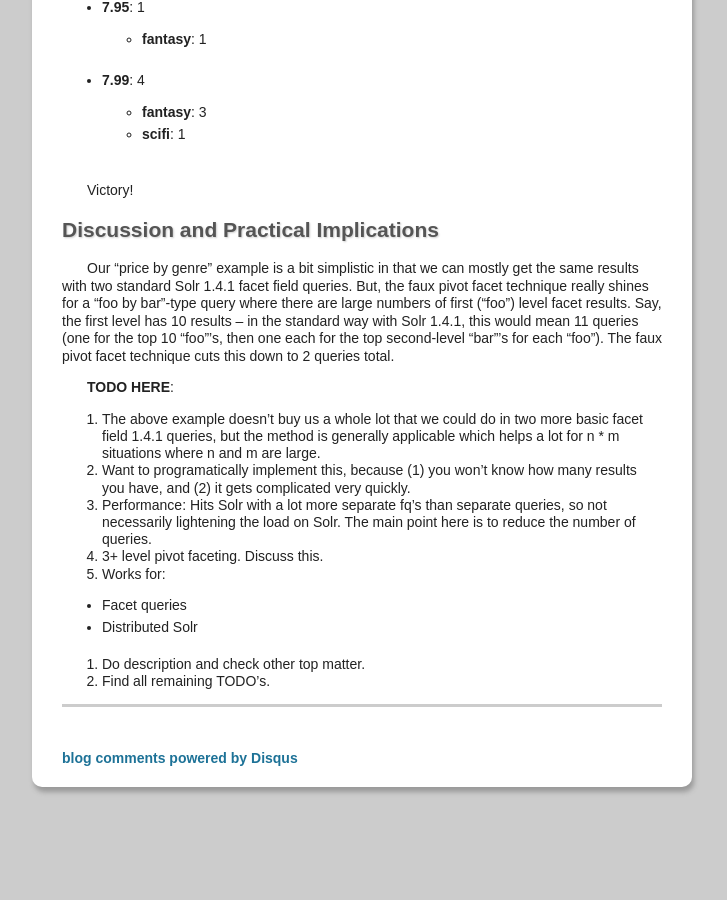
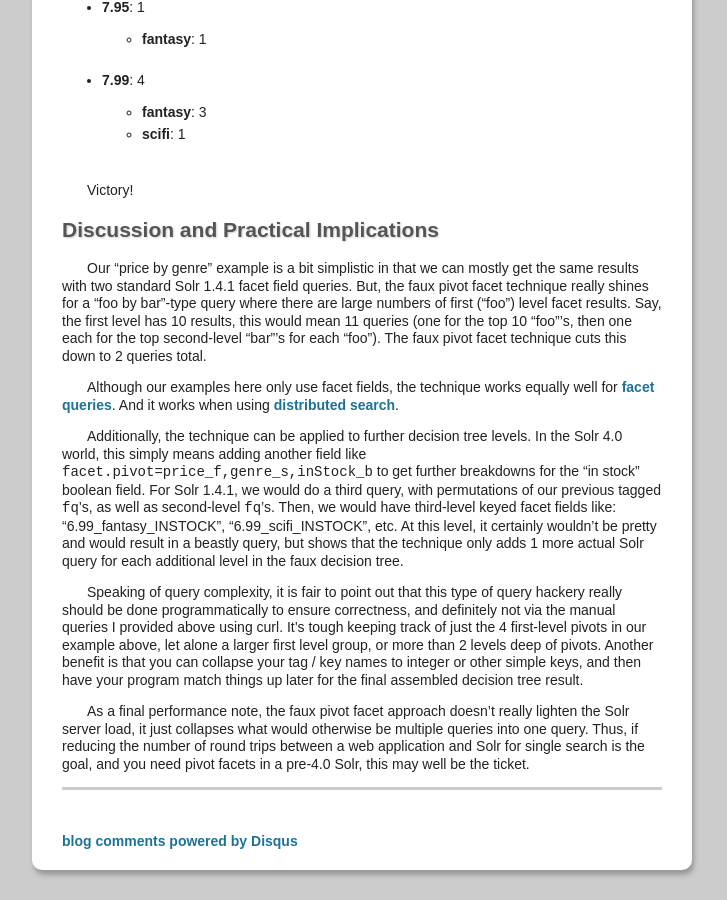
Before and after one commit to ryan-roemer/loose-bits, a Jekyll site: the page built from _posts/2011-09-19-pivot-facets-solr.md, in a window 1280 px wide and 900 px high, scrolled down 6968 px. Shown: the whole window, without its empty margins (278-1005 px from the left). Built offline with Jekyll 4.4.1, drawn with Linux system fonts in a browser that asks for light colours; Markdown is read by kramdown in place of the engine named in the settings; comment, search, counter and statistics services are not loaded; before the commit the page ends 7785 px from its top, so only the background shows below that.

Commit message:
Solr Post: Mostly finish up.

```diff
--- a/_posts/2011-09-19-pivot-facets-solr.md
+++ b/_posts/2011-09-19-pivot-facets-solr.md
@@ -1,7 +1,9 @@
 ---
 layout: post
 title: Pivot Faceting (Decision Trees) in Solr 1.4.
-description: TODO
+description: Pivot faceting, a feature introduced in Solr 4.0, can be
+  approximated in Solr 1.4 using a few non-standard facet field/query
+  features (and a little bit of hackery).
 date: 2011-09-19 16:00:00 UTC
 tags: ['search', 'solr', 'facet', 'pivot', 'hacks']
 ---
@@ -446,43 +448,49 @@ Our "price by genre" example is a bit simplistic in that we can mostly get
 the same results with two standard Solr 1.4.1 facet field queries. But, the
 faux pivot facet technique really shines for a "foo by bar"-type query where
 there are large numbers of first ("foo") level facet results. Say, the first
-level has 10 results -- in the standard way with Solr 1.4.1, this would mean 11
-queries (one for the top 10 "foo"'s, then one each for the top second-level
-"bar"'s for each "foo"). The faux pivot facet technique cuts this down to 2
-queries total.
+level has 10 results, this would mean 11 queries (one for the top 10 "foo"'s,
+then one each for the top second-level "bar"'s for each "foo"). The faux pivot
+facet technique cuts this down to 2 queries total.
 
+Although our examples here only use facet fields, the technique works equally
+well for [facet queries][facet_query]. And it works when using
+[distributed search][distributed].
 
+Additionally, the technique can be applied to further decision tree levels.
+In the Solr 4.0 world, this simply means adding another field
+like ``facet.pivot=price_f,genre_s,inStock_b`` to get further breakdowns for
+the "in stock" boolean field. For Solr 1.4.1, we would do a third query,
+with permutations of our previous tagged ``fq``'s, as well as second-level
+``fq``'s. Then, we would have third-level keyed facet fields like:
+"6.99_fantasy_INSTOCK", "6.99_scifi_INSTOCK", etc. At this level, it
+certainly wouldn't be pretty and would result in a beastly query, but
+shows that the technique only adds 1 more actual Solr query for each
+additional level in the faux decision tree.
 
+Speaking of query complexity, it is fair to point out that this type of
+query hackery really should be done programmatically to ensure correctness,
+and definitely not via the manual queries I provided above using curl.
+It's tough keeping track of just the 4 first-level pivots in our example above,
+let alone a larger first level group, or more than 2 levels deep of pivots.
+Another benefit is that you can collapse your tag / key names to integer
+or other simple keys, and then have your program match things up later for
+the final assembled decision tree result.
 
+As a final performance note, the faux pivot facet approach doesn't really
+lighten the Solr server load, it just collapses what would otherwise be
+multiple queries into one query. Thus, if reducing the number of round trips
+between a web application and Solr for single search is the goal, and you
+need pivot facets in a pre-4.0 Solr, this may well be the ticket.
 
-**TODO HERE**:
-
-1. The above example doesn't buy us a whole lot that we could do in two more
-   basic facet field 1.4.1 queries, but the method is generally applicable
-   which helps a lot for n * m situations where n and m are large.
-2. Want to programatically implement this, because (1) you won't know how
-   many results you have, and (2) it gets complicated very quickly.
-3. Performance: Hits Solr with a lot more separate fq's than separate queries,
-   so not necessarily lightening the load on Solr. The main point here is to
-   reduce the number of queries.
-4. 3+ level pivot faceting. Discuss this.
-5. Works for:
-
-  * Facet queries
-  * Distributed Solr
-
-6. Do description and check other top matter.
-7. Find all remaining TODO's.
-
-
-
+[distributed]: http://wiki.apache.org/solr/DistributedSearch
+[ex_facets]: http://wiki.apache.org/solr/SimpleFacetParameters#Multi-Select_Faceting_and_LocalParams
+[facet_query]: http://wiki.apache.org/solr/SimpleFacetParameters#facet.query_:_Arbitrary_Query_Faceting
+[jira792]: https://issues.apache.org/jira/browse/SOLR-792#referrer=solr.pl
+[local_params]: http://wiki.apache.org/solr/LocalParams
+[pivot_facet]: http://wiki.apache.org/solr/SimpleFacetParameters#Pivot_.28ie_Decision_Tree.29_Faceting
+[solr4]: http://wiki.apache.org/solr/Solr4.0
+[solrpl_pivot]: http://solr.pl/en/2010/10/25/hierarchical-faceting-pivot-facets-in-trunk/
 [solr]: http://lucene.apache.org/solr/
 [solr_facet]: http://wiki.apache.org/solr/SolrFacetingOverview
-[pivot_facet]: http://wiki.apache.org/solr/SimpleFacetParameters#Pivot_.28ie_Decision_Tree.29_Faceting
-[solr4]: http://wiki.apache.org/solr/Solr4.0
-[jira792]: https://issues.apache.org/jira/browse/SOLR-792#referrer=solr.pl
-[solrpl_pivot]: http://solr.pl/en/2010/10/25/hierarchical-faceting-pivot-facets-in-trunk/
-[local_params]: http://wiki.apache.org/solr/LocalParams
-[ex_facets]: http://wiki.apache.org/solr/SimpleFacetParameters#Multi-Select_Faceting_and_LocalParams
 
 <!-- more end -->
```
Also changed, not shown: index.md (+1 -1 lines).
